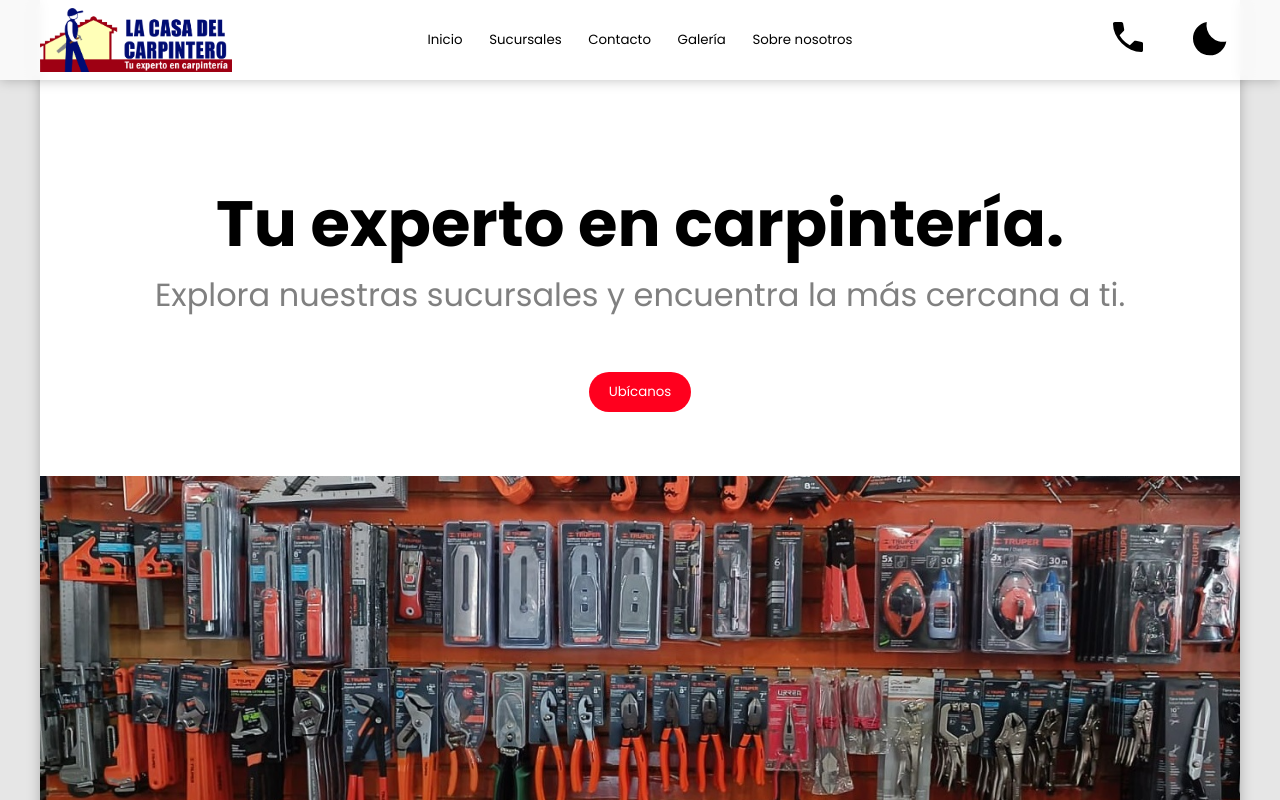
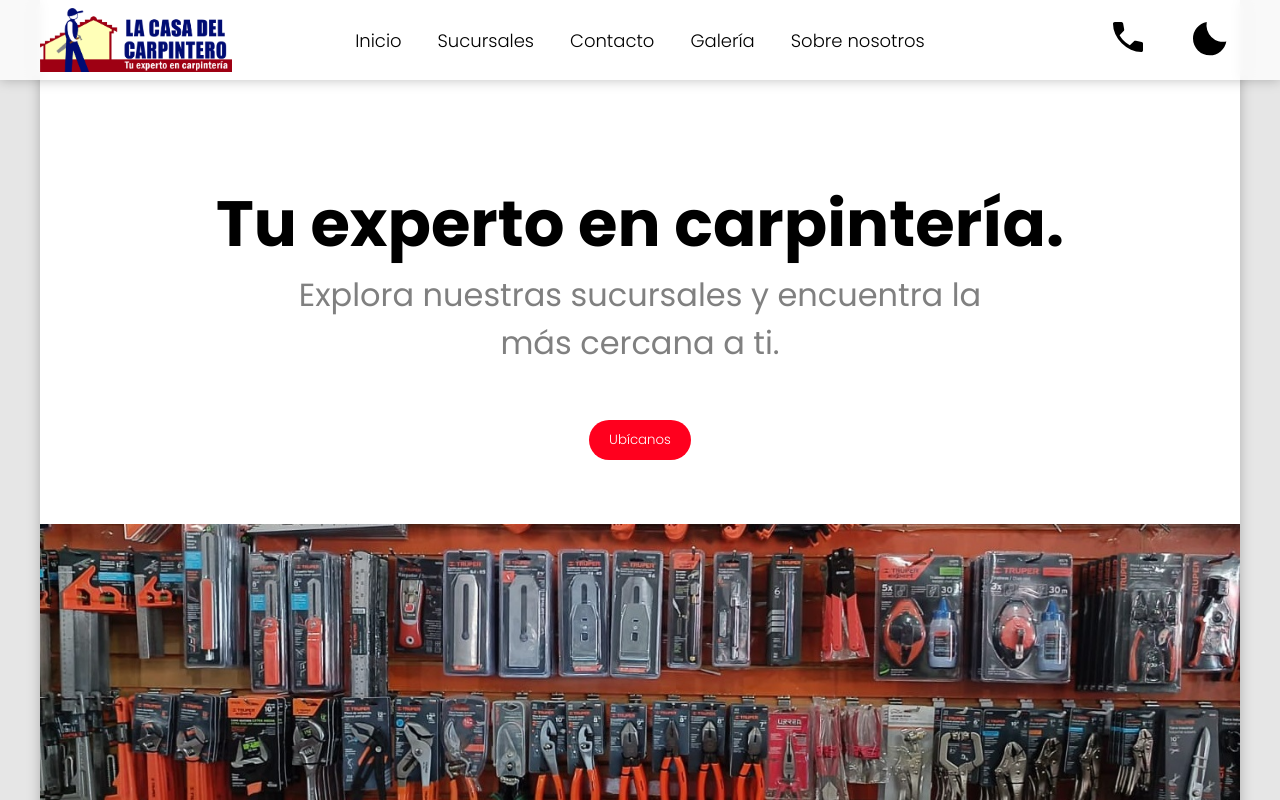
Before and after one commit to ecostichp/frontend_ccc_dev, a React (Vite) app: page / in a window 1280 px wide. Shown: the top 800 px of the page. Built offline with nearby package versions, Linux system fonts and the light colour scheme.

Commit message:
Mejorada la adaptación a dimensiones de pantalla en tamaños de fuente

```diff
--- a/src/components/cards/info-card.jsx
+++ b/src/components/cards/info-card.jsx
@@ -9,8 +9,8 @@ const InfoCard = ({src, title, description, button, className, link}) => {
             <ImageParallaxTemplate src={src} className={style.infoCard} />
             <div className={style.description}>
                 <div className={style.info}>
-                    <h3>{title}</h3>
-                    <p>
+                    <h2 className="fc-red fw-400">{title}</h2>
+                    <p className="fc-gray">
                         {description}
                     </p>
                 </div>
--- a/src/components/cards/info-card.module.css
+++ b/src/components/cards/info-card.module.css
@@ -30,9 +30,7 @@
 
 .description p {
     text-align: center;
-    font-size: var(--ff-medium);
-    /* font-size: clamp(1vw, var(--ff-medium), 1.5vw); */
-    color: var(--color-gray);
+    font-size: var(--ff-400);
     font-weight: 300;
 }
 
--- a/src/index.css
+++ b/src/index.css
@@ -20,6 +20,7 @@ svg {
     margin: 0;
     padding: 0;
     border: 0;
+    font-weight: 300;
 }
 
 img,
@@ -105,9 +106,56 @@ body.dark-mode {
 
 /* MEDIDAS PREESTABLECIDAS DE TAMAÑOS DE FUENTE */
 body {
-    --ff-large: 4rem;
-    --ff-medium-large: 2rem;
-    --ff-medium: 1.25rem;
+    --ff-900: 4rem;
+    --ff-600: 2rem;
+    --ff-500: 1.625rem;
+    --ff-400: 1.25rem;
+    --ff-300: 1.125rem;
+}
+
+/* ------------------------------------------- */
+/* --------------- UTILIDADES ---------------- */
+/* ------------------------------------------- */
+/* COLORES */
+.fc-red {
+    color: var( --color-red);
+}
+.fc-light-red {
+    color: var( --color-light-red);
+}
+.fc-gray {
+    color: var( --color-gray);
+}
+
+/* TAMAÑOS DE FUENTE */
+.fs-900 {
+    font-size: var(--ff-900);
+}
+.fs-600 {
+    font-size: var(--ff-600);
+}
+.fs-500 {
+    font-size: var(--ff-500);
+}
+.fs-400 {
+    font-size: var(--ff-400);
+}
+.fs-300 {
+    font-size: var(--ff-300);
+}
+
+/* PESOS DE FUENTE */
+.fw-700 {
+    font-weight: 700;
+}
+.fw-600 {
+    font-weight: 600;
+}
+.fw-500 {
+    font-weight: 500;
+}
+.fw-400 {
+    font-weight: 400;
 }
 
 /* ------------------------------------------- */
@@ -143,19 +191,18 @@ body * {
 }
 
 h1 {
-    font-size: var(--ff-large);
+    font-size: var(--ff-900);
+    font-weight: 700;
 }
 
 h2 {
-    font-size: var(--ff-medium-large);
-    color: var(--color-gray);
+    font-size: var(--ff-600);
     font-weight: 400;
 }
 
 h3 {
-    font-size: var(--ff-medium-large);
+    font-size: var(--ff-500);
     font-weight: 400;
-    color: var(--color-red);
 }
 
 main {
@@ -172,7 +219,9 @@ section {
     align-items: center;
 }
 
-section > h1 {
+section > h1,
+section > h2,
+section > h3 {
     text-align: center;
 }
 
@@ -209,28 +258,27 @@ iframe {
     opacity: 1;
 }
 
-/* revisar */
-.url {
-    color: var( --color-red);
-    text-decoration: underline;
-    gap: 0.5rem;
-}
+/* ------------------------------------------- */
+/* ------- ADAPTACIÓN A DISPOSITIVOS --------- */
+/* ------------------------------------------- */
+/* Interacción móvil */
+@media only screen and (max-width: 500px) {
+    body {
+        --ff-900: 2.625rem;
+        --ff-600: 1.5rem;
+        --ff-400: 1.125rem;
+    }
 
-/* VISTA MÓVIL */
-@media only screen and (max-width: 900px) {
     body.body-overflow-y {
         overflow-y: hidden;
     }
 
-    section > h1 {
-        padding: 0 1rem;
-    }
-
     section > h2 {
-        padding: 0 3rem;
+        padding: 0 4.5rem;
     }
 
     .bar-button {
+        font-size: 1.5rem;
         transition: background-color 0.5s;
     }
 
@@ -251,30 +299,10 @@ iframe {
     }
 }
 
-/* VISTA DE ESCRITORIO */
-@media only screen and (max-width: 900px) {
-    :root {
-        font-size: 16px;
-        --ff-large: 2.625rem;
-        --ff-medium-large: 1.125rem;
-        --ff-medium: 1rem;
-    }
-}
-
+/* Interacción de escritorio */
 @media only screen and (min-width: 500px) {
-    button svg {
-        fill: var(--color-white);
-    }
-
-    section > h1 {
-        padding: 0 2rem;
-    }
-
-    section > h2 {
-        padding: 0 6rem;
-    }
-
     .bar-button {
+        height: 4rem;
         transition: background-color 0.5s;
     }
 
@@ -292,3 +320,38 @@ iframe {
         transform: scale(96%);
     }
 }
+
+/* Redimensionamiento desde pantallas pequeñas */
+@media only screen and (min-width: 750px) {
+    section > h1 {
+        padding: 0 4rem;
+    }
+
+    section > h2 {
+        padding: 0 8rem;
+    }
+}
+
+@media only screen and (min-width: 900px) {
+    section > h1 {
+        padding: 0 8rem;
+    }
+
+    section > h2 {
+        padding: 0 12rem;
+    }
+}
+
+@media only screen and (min-width: 1020px) {
+    .bar-button {
+        font-size: var(--ff-300);
+    }
+
+    section > h1 {
+        padding: 0 4rem;
+    }
+
+    section > h2 {
+        padding: 0 16rem;
+    }
+}
--- a/src/routes/home.jsx
+++ b/src/routes/home.jsx
@@ -11,7 +11,7 @@ const Home = () => {
         <main>
             <section className={style.main}>
                 <h1>Tu experto en carpintería.</h1>
-                <h2>Explora nuestras sucursales y encuentra la más cercana a ti.</h2>
+                <h2 className="fc-gray fw-00">Explora nuestras sucursales y encuentra la más cercana a ti.</h2>
                 <LinkButton text={"Ubícanos"} link={"sucursales"} />
             </section>
             <BannerParallax src={"banner.jpg"} index={10}/>
```
